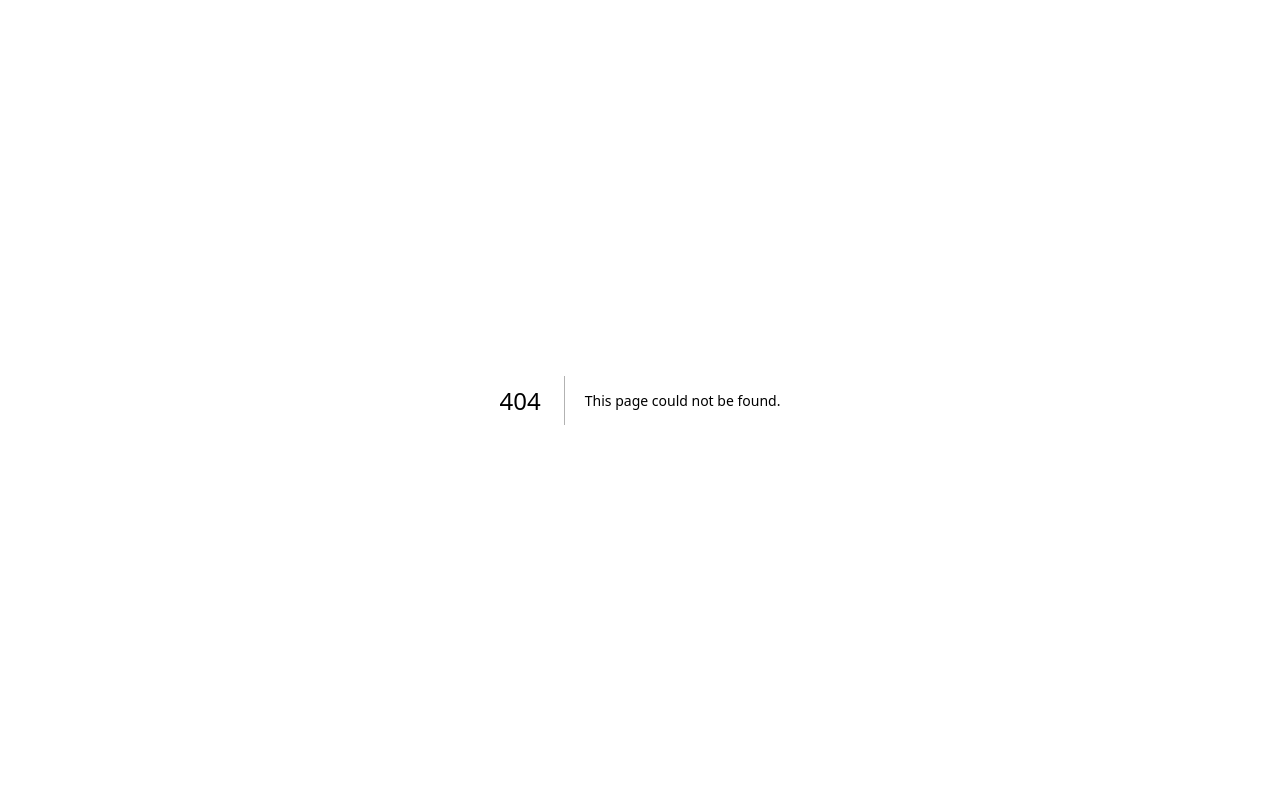
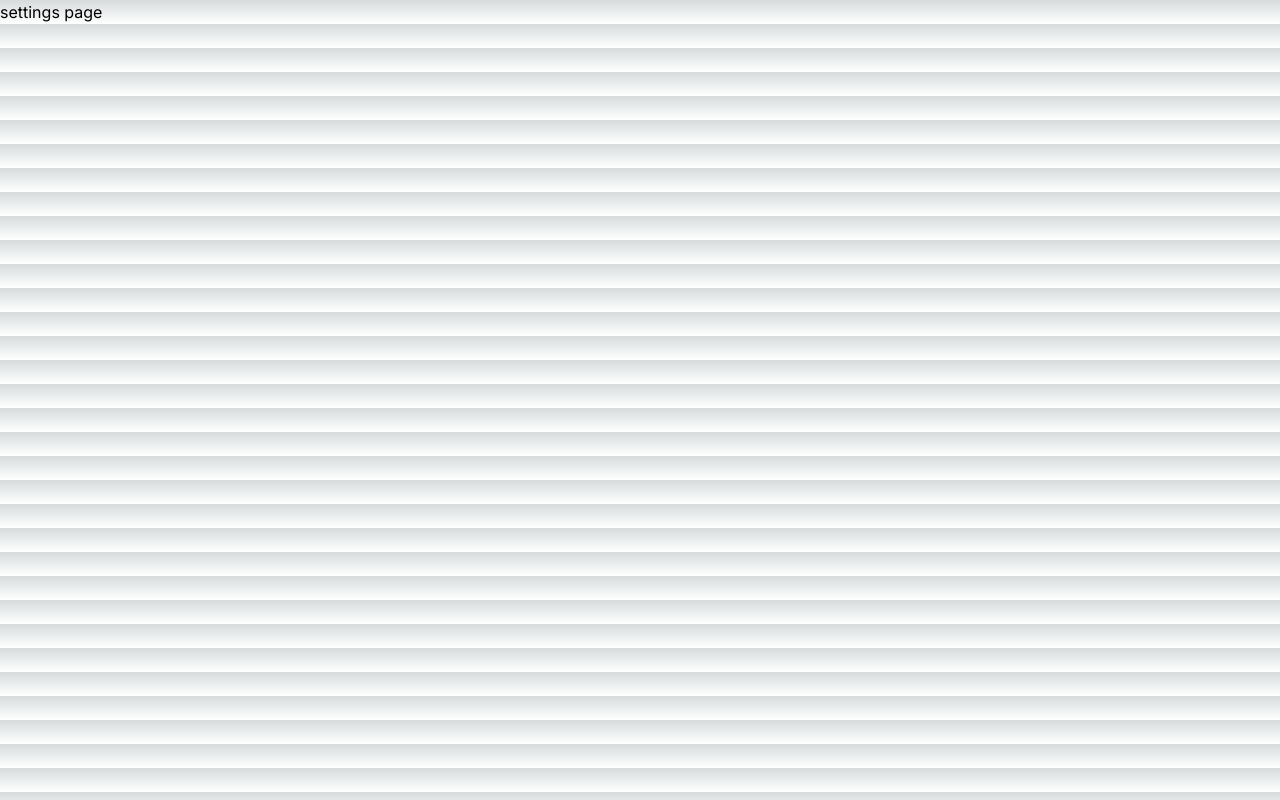
Before and after one commit to Brian-Jaber/playing-with-next, a Next.js app: page /settings in a window 1280 px wide. Before the commit this address had no page. Built offline with nearby package versions, Linux system fonts and the light colour scheme.

Commit message:
Creates initial commit.

```diff
--- /dev/null
+++ b/app/(dashboard)/settings/page.tsx
@@ -0,0 +1,6 @@
+const SettingsPage = () => {
+  return <div>settings page</div>
+}
+
+// is this a server component?
+export default SettingsPage
--- /dev/null
+++ b/app/docs/page.tsx
@@ -0,0 +1,5 @@
+const DocsPage = () => {
+  return <div>Docs Page</div>
+}
+
+export default DocsPage
```
Also changed, not shown: 1 other file (tests, documents, lock files or other folders).
